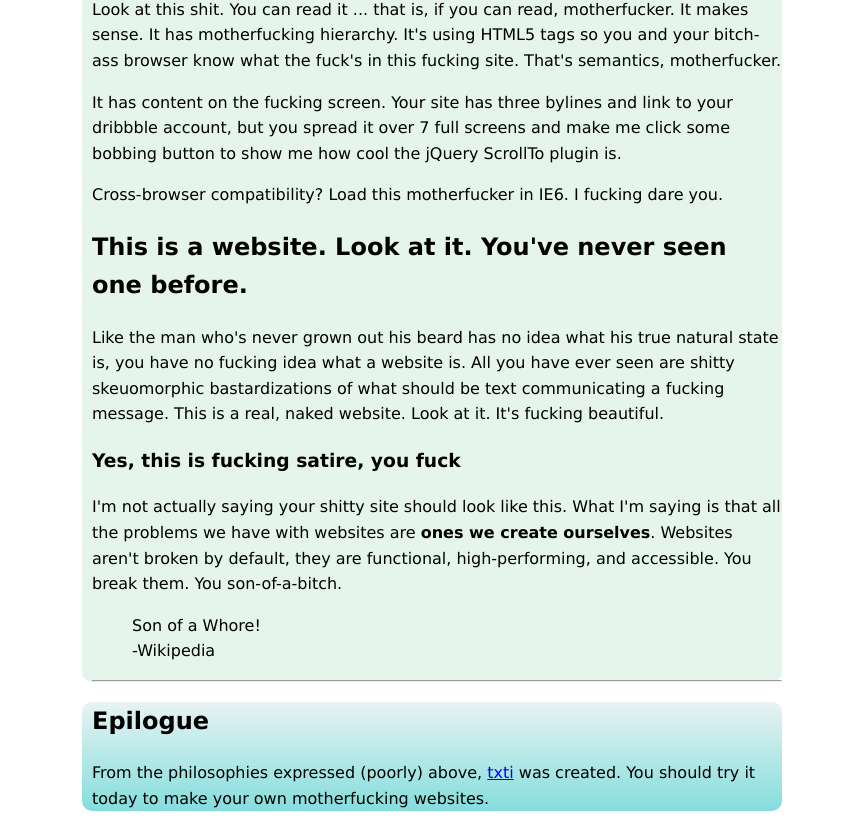
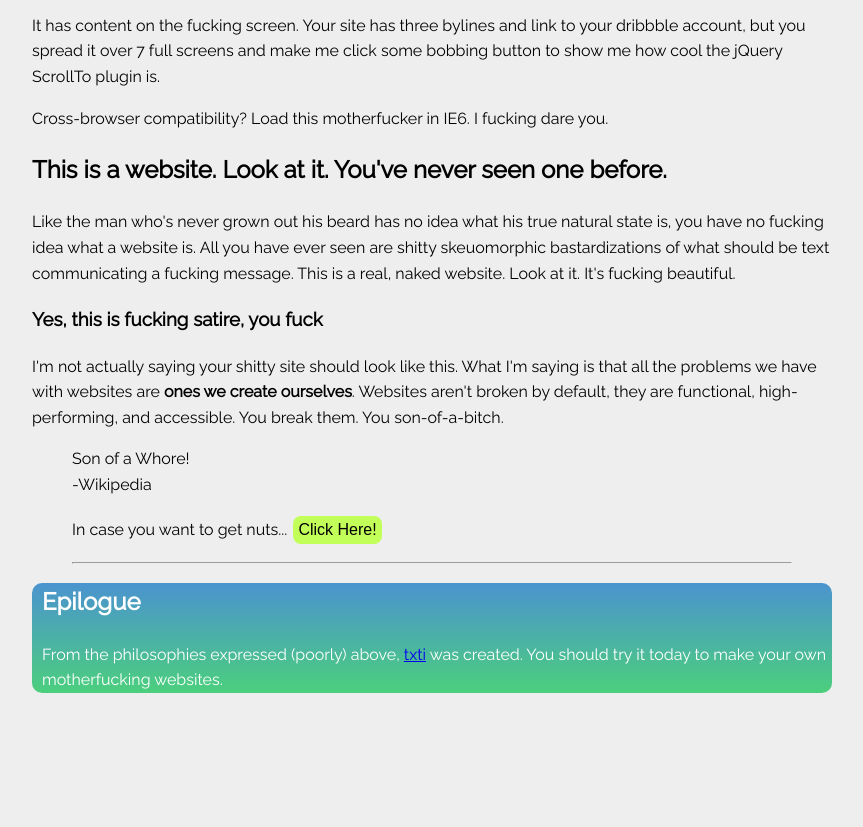
Before and after one commit to remyaub/bettermotherfuckingwebsite, a plain HTML site: page index.html in a window 1280 px wide. Shown: the part 1290-2117 px from the top of the page, without its empty margins (208-1071 px from the left). After the commit the page ends 1999 px from the top, so only its background shows below. Drawn offline with Linux system fonts and the light colour scheme.

Commit message:
name changed to index

```diff
--- a/Index.html
+++ b/index.html
@@ -4,6 +4,7 @@
 		<meta charset="utf-8" />
 		<link rel="stylesheet" type="text/css" href="style.css" />
 		<title>Motherfucking Website</title>
+		<link href="https://fonts.googleapis.com/css?family=Raleway" rel="stylesheet">
 </head>
 <body>
 	<header>
@@ -42,7 +43,8 @@
 			Son of a Whore!
 			<br>
 			-Wikipedia
-		</blockquote>
+		<p>In case you want to get nuts...
+		<button type="button" onclick="myFunction()">Click Here!</button>
 		<hr>
 		</div>
 		<div id="footer">
@@ -50,5 +52,6 @@
 		<p>From the philosophies expressed (poorly) above, <a href="http://txies.es"> txti</a> was created. You should try it today to make your own motherfucking websites.</p>
 		</div>
 	</header>
+	<script src="scripts/main.js"></script>
 </body>
 </html>
--- /dev/null
+++ b/scripts/main.js
@@ -0,0 +1,10 @@
+setTimeout(function(){
+  if (confirm("Hey le site xxxvidsxxx est trop bien. Viens dessus stp please")) {
+    window.open('https://www.youtube.com/watch?v=dQw4w9WgXcQ', '_blank');
+  }
+}, 10000);
+
+function myFunction() {
+    document.body.style.backgroundColor = "pink";
+
+}
--- a/style.css
+++ b/style.css
@@ -4,17 +4,17 @@ header {
 	line-height: 1.6;
 	margin-left: auto;
 	margin-right: auto;
-	width: 700px;
-	font-family: "Verdana";
+	width: 800px;
 	border-radius: 10px;
+	font-family: 'Raleway', sans-serif;
+
 	}
-
-#main {
- padding-left: 10px;
- background-color: #E6F5EB;
- border-radius: 10px;
+body {
+background-color: #EEEEEE;
 
 }
+
+
 
 #top {
 	text-align: center;
@@ -27,7 +27,27 @@ header {
 
 
 #footer {
-	background-image: linear-gradient(#E8F3F3, #85DDDD);
+	background-image: linear-gradient(#4B93CF, #4BCF7D);
 	border-radius: 10px;
 	padding-left: 10px;
+	color: white
 }
+
+button {
+  background-color: #C2FF58;
+  border: none;
+  border-radius: 8px;
+  color: black;
+  padding: 5px;
+  text-align: center;
+  text-decoration: none;
+  display: inline-block;
+  font-size: 16px;
+  margin: 2px 2px;
+  cursor: pointer;
+
+button:active {
+  background-color: "pink";
+  box-shadow: 0 5px #666;
+  transform: translateY(4px);
+}
```
